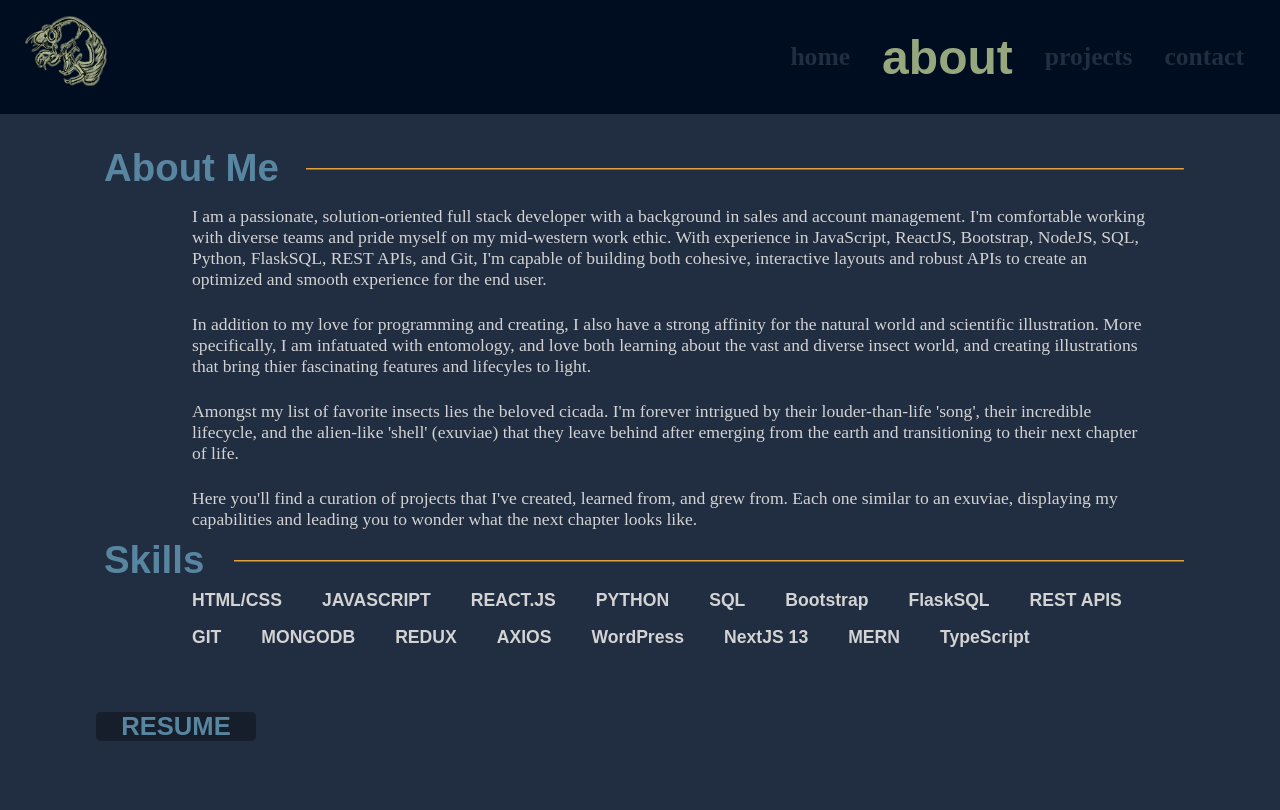
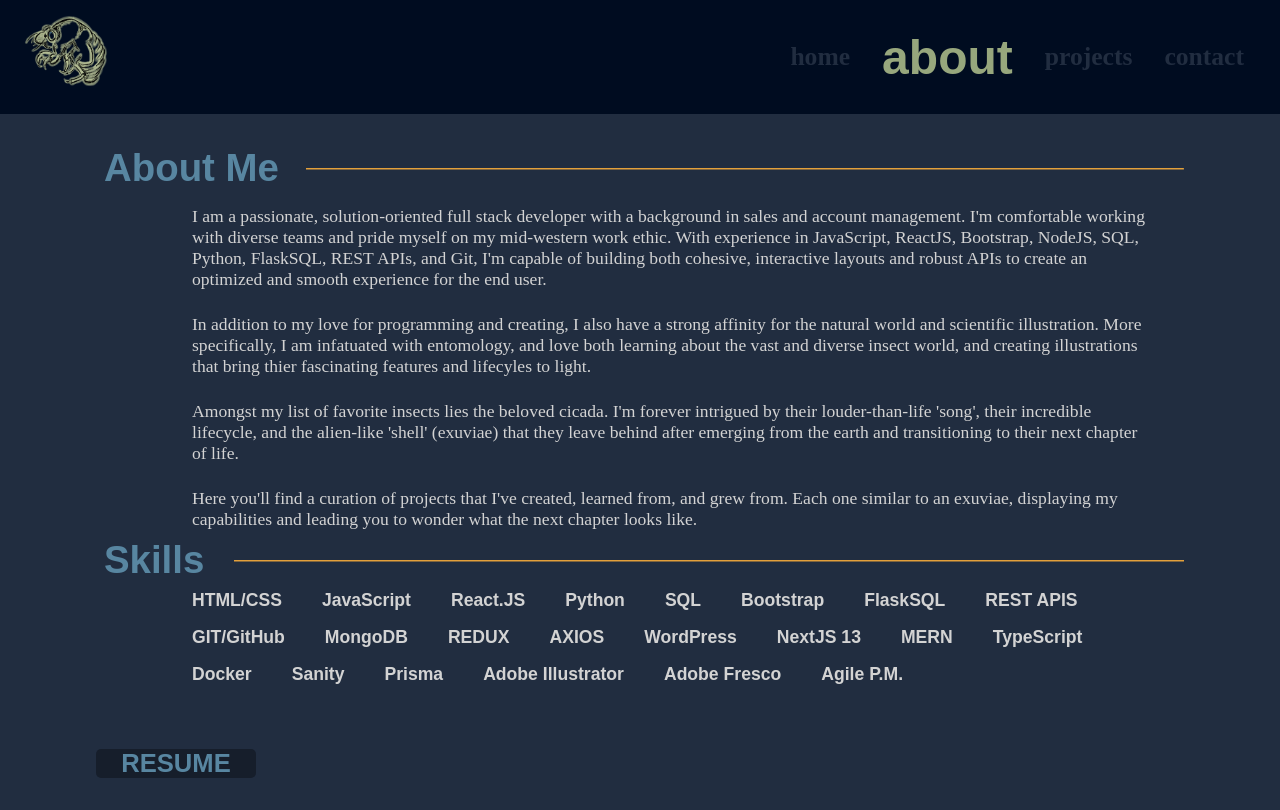
Before and after one commit to mllrdnl/exuviae-portfolio, a Next.js app: page /about in a window 1280 px wide. Built offline with nearby package versions, Linux system fonts and the light colour scheme; a web font is replaced by a local one.

Commit message:
[updated] project data

```diff
--- a/app/about/page.tsx
+++ b/app/about/page.tsx
@@ -79,21 +79,27 @@ const about = () => {
           <div className={styles.skillsContent}>
             <div className={styles.skillsText}>
               <h4 className={styles.skill}>HTML/CSS</h4>
-              <h4 className={styles.skill}>JAVASCRIPT</h4>
-              <h4 className={styles.skill}>REACT.JS</h4>
-              <h4 className={styles.skill}>PYTHON</h4>
+              <h4 className={styles.skill}>JavaScript</h4>
+              <h4 className={styles.skill}>React.JS</h4>
+              <h4 className={styles.skill}>Python</h4>
               <h4 className={styles.skill}>SQL</h4>
               <h4 className={styles.skill}>Bootstrap</h4>
               <h4 className={styles.skill}>FlaskSQL</h4>
               <h4 className={styles.skill}>REST APIS</h4>
-              <h4 className={styles.skill}>GIT</h4>
-              <h4 className={styles.skill}>MONGODB</h4>
+              <h4 className={styles.skill}>GIT/GitHub</h4>
+              <h4 className={styles.skill}>MongoDB</h4>
               <h4 className={styles.skill}>REDUX</h4>
               <h4 className={styles.skill}>AXIOS</h4>
               <h4 className={styles.skill}>WordPress</h4>
               <h4 className={styles.skill}>NextJS 13</h4>
               <h4 className={styles.skill}>MERN</h4>
               <h4 className={styles.skill}>TypeScript</h4>
+              <h4 className={styles.skill}>Docker</h4>
+              <h4 className={styles.skill}>Sanity</h4>
+              <h4 className={styles.skill}>Prisma</h4>
+              <h4 className={styles.skill}>Adobe Illustrator</h4>
+              <h4 className={styles.skill}>Adobe Fresco</h4>
+              <h4 className={styles.skill}>Agile P.M.</h4>
             </div>
           </div>
         </div>
```
Also changed, not shown: app/styles/AboutProject.module.css (+10 -1 lines), app/styles/ProjCard.module.css (+20 -0 lines), data.json (+9 -8 lines), public/images/s3logo.png (added).
